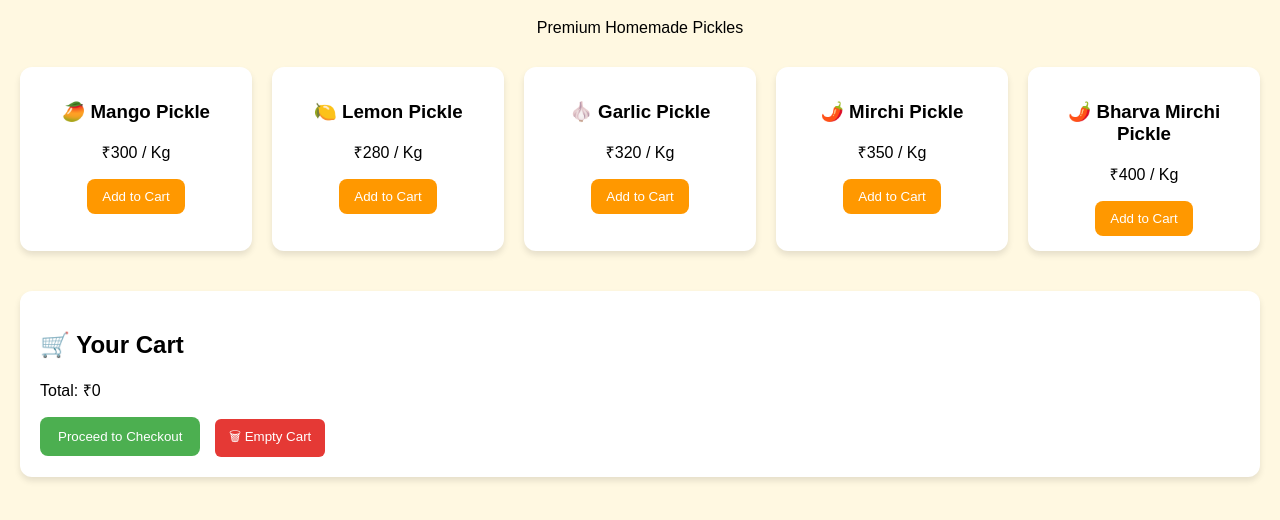
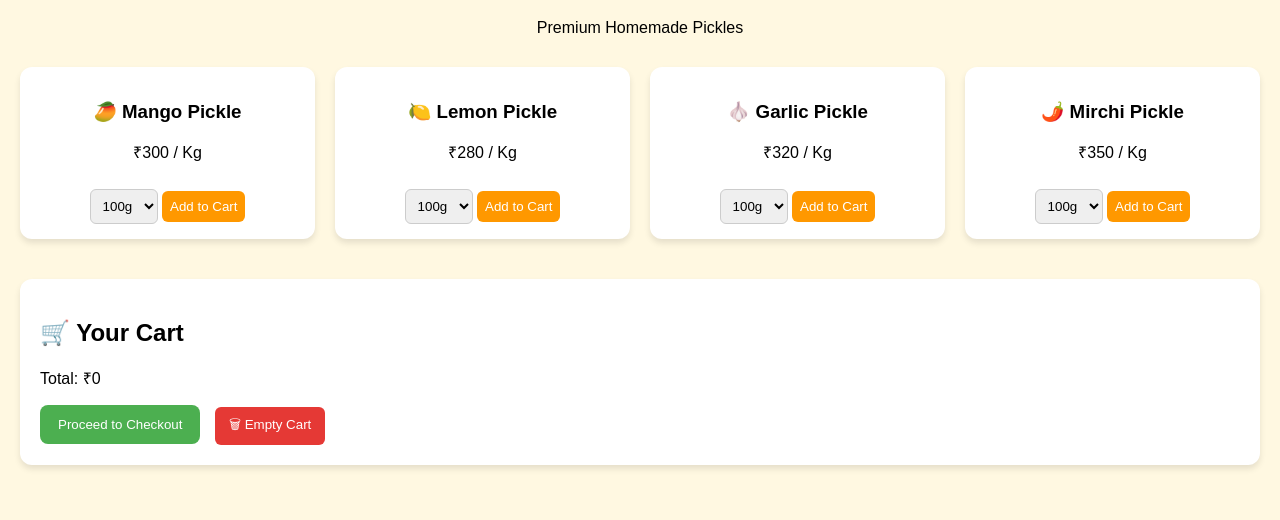
Before and after one commit to Singhvivek28/PS-Pickle, a plain HTML site: page index.html in a window 1280 px wide. Shown: the part 82-602 px from the top of the page. Drawn offline with Linux system fonts and the light colour scheme.

Commit message:
Add files via upload

```diff
--- a/index.html
+++ b/index.html
@@ -19,7 +19,7 @@
     }
     .products {
       display: grid;
-      grid-template-columns: repeat(auto-fit, minmax(200px, 1fr));
+      grid-template-columns: repeat(auto-fit, minmax(220px, 1fr));
       gap: 20px;
       margin-bottom: 40px;
     }
@@ -30,12 +30,16 @@
       text-align: center;
       box-shadow: 0 4px 6px rgba(0,0,0,0.1);
     }
+    select, .product button {
+      margin-top: 10px;
+      padding: 8px;
+      border-radius: 6px;
+      border: 1px solid #ccc;
+    }
     .product button {
       background: #ff9800;
       color: white;
       border: none;
-      padding: 10px 15px;
-      border-radius: 8px;
       cursor: pointer;
     }
     .cart, .upi {
@@ -95,27 +99,54 @@
     <div class="product">
       <h3>🥭 Mango Pickle</h3>
       <p>₹300 / Kg</p>
-      <button onclick="addToCart('Mango Pickle', 300)">Add to Cart</button>
+      <select id="qty-mango">
+        <option value="0.1">100g</option>
+        <option value="0.25">250g</option>
+        <option value="0.5">500g</option>
+        <option value="0.75">750g</option>
+        <option value="1">1 Kg</option>
+        <option value="2">2 Kg</option>
+      </select>
+      <button onclick="addToCart('Mango Pickle', 300, document.getElementById('qty-mango').value)">Add to Cart</button>
     </div>
     <div class="product">
       <h3>🍋 Lemon Pickle</h3>
       <p>₹280 / Kg</p>
-      <button onclick="addToCart('Lemon Pickle', 280)">Add to Cart</button>
+      <select id="qty-lemon">
+        <option value="0.1">100g</option>
+        <option value="0.25">250g</option>
+        <option value="0.5">500g</option>
+        <option value="0.75">750g</option>
+        <option value="1">1 Kg</option>
+        <option value="2">2 Kg</option>
+      </select>
+      <button onclick="addToCart('Lemon Pickle', 280, document.getElementById('qty-lemon').value)">Add to Cart</button>
     </div>
     <div class="product">
       <h3>🧄 Garlic Pickle</h3>
       <p>₹320 / Kg</p>
-      <button onclick="addToCart('Garlic Pickle', 320)">Add to Cart</button>
+      <select id="qty-garlic">
+        <option value="0.1">100g</option>
+        <option value="0.25">250g</option>
+        <option value="0.5">500g</option>
+        <option value="0.75">750g</option>
+        <option value="1">1 Kg</option>
+        <option value="2">2 Kg</option>
+      </select>
+      <button onclick="addToCart('Garlic Pickle', 320, document.getElementById('qty-garlic').value)">Add to Cart</button>
     </div>
     <div class="product">
       <h3>🌶️ Mirchi Pickle</h3>
       <p>₹350 / Kg</p>
-      <button onclick="addToCart('Mirchi Pickle', 350)">Add to Cart</button>
-    </div>
-    <div class="product">
-      <h3>🌶️ Bharva Mirchi Pickle</h3>
-      <p>₹400 / Kg</p>
-      <button onclick="addToCart('Bharva Mirchi Pickle', 400)">Add to Cart</button>
+      <select id="qty-mirchi">
+        <option value="0.1">100g</option>
+        <option value="0.25">250g</option>
+        <option value="0.5">500g</option>
+        <option value="0.75">750g</option>
+        <option value="1">1 Kg</option>
+        <option value="2">2 Kg</option>
+      </select>
+      <button onclick="addToCart('Mirchi Pickle', 350, document.getElementById('qty-mirchi').value)">Add to Cart</button>
     </div>
   </section>
 
@@ -140,8 +171,9 @@
     let cart = [];
     let total = 0;
 
-    function addToCart(product, price) {
-      cart.push({ product, price });
+    function addToCart(product, pricePerKg, qtyKg) {
+      const price = pricePerKg * parseFloat(qtyKg);
+      cart.push({ product, qtyKg, price });
       total += price;
       renderCart();
     }
@@ -158,7 +190,7 @@
 
       cart.forEach((item, index) => {
         const li = document.createElement("li");
-        li.textContent = `${item.product} – ₹${item.price}`;
+        li.textContent = `${item.product} – ${item.qtyKg} Kg – ₹${item.price}`;
 
         const removeBtn = document.createElement("button");
         removeBtn.textContent = "Remove";
```
